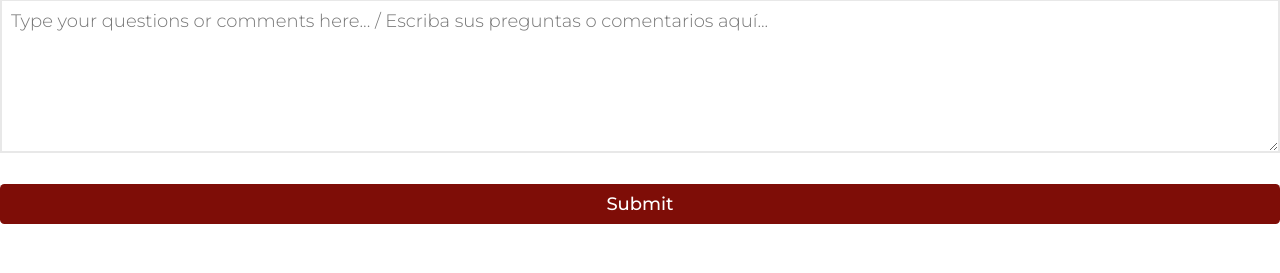
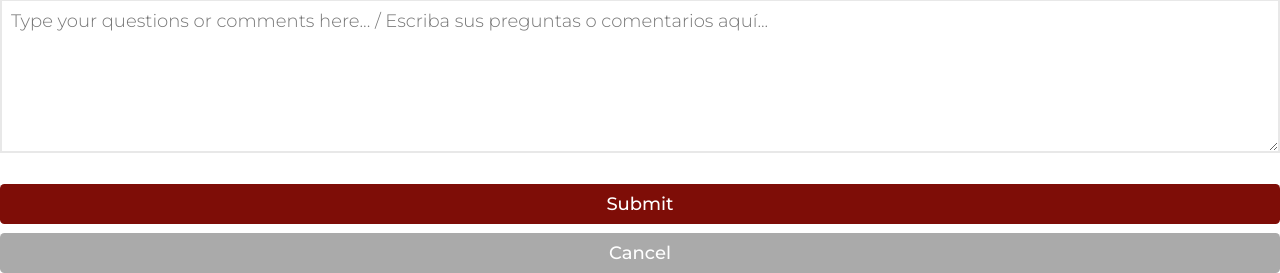
Before and after one commit to natewong1313/stafford-junction, a PHP site: page /springBreakForm.php in a window 1280 px wide. Shown: the part 1991-2264 px from the top of the page. Before the commit the page ends 2215 px from the top, so only its background shows below. Run offline with PHP 8.4, Linux system fonts and the light colour scheme.

Commit message:
Added back buttons to existing forms

```diff
--- a/holidayMealBagForm.php
+++ b/holidayMealBagForm.php
@@ -101,6 +101,7 @@ if ($_SERVER["REQUEST_METHOD"] == "POST") {
     <label for="release_no">No / No</label><br><br>
 
     <button type="submit">Submit</button>
+    <a class="button cancel" href="fillForm.php" style="margin-top: .5rem">Cancel</a>
 </form>
 
 </body>
--- a/schoolSuppliesForm.php
+++ b/schoolSuppliesForm.php
@@ -136,6 +136,7 @@ if($_SERVER['REQUEST_METHOD'] == "POST"){
                 <br><br>
 
                 <button type="submit" id="submit">Submit</button>
+                <a class="button cancel" href="fillForm.php" style="margin-top: .5rem">Cancel</a>
             </form>
         </div>
 
--- a/springBreakForm.php
+++ b/springBreakForm.php
@@ -169,6 +169,7 @@ if($_SERVER['REQUEST_METHOD'] == "POST"){
 
         <!-- Submit button for the form -->
         <button type="submit" id="submit">Submit</button>
+        <a class="button cancel" href="fillForm.php" style="margin-top: .5rem">Cancel</a>
     </form>
 </body>
 </html>
```
